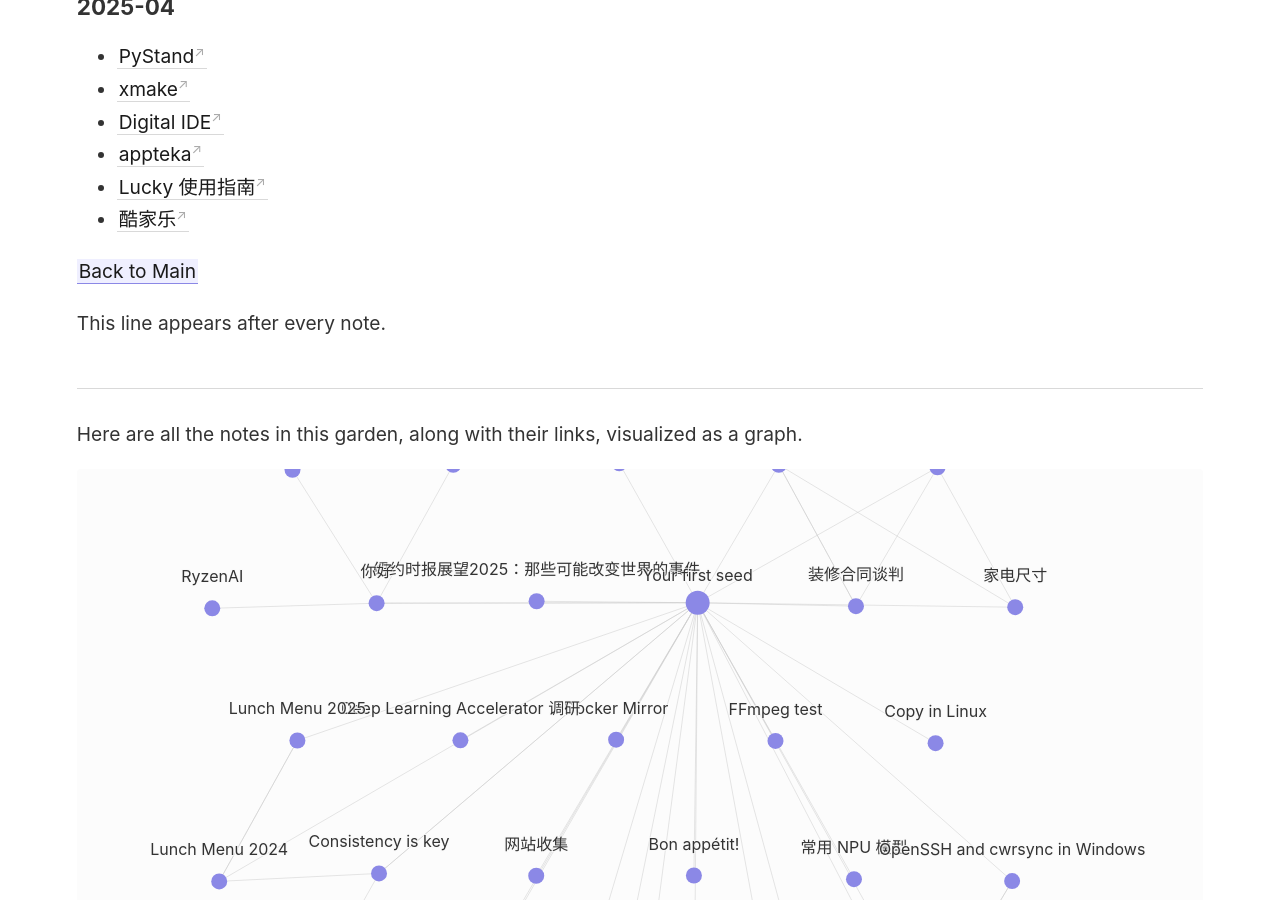
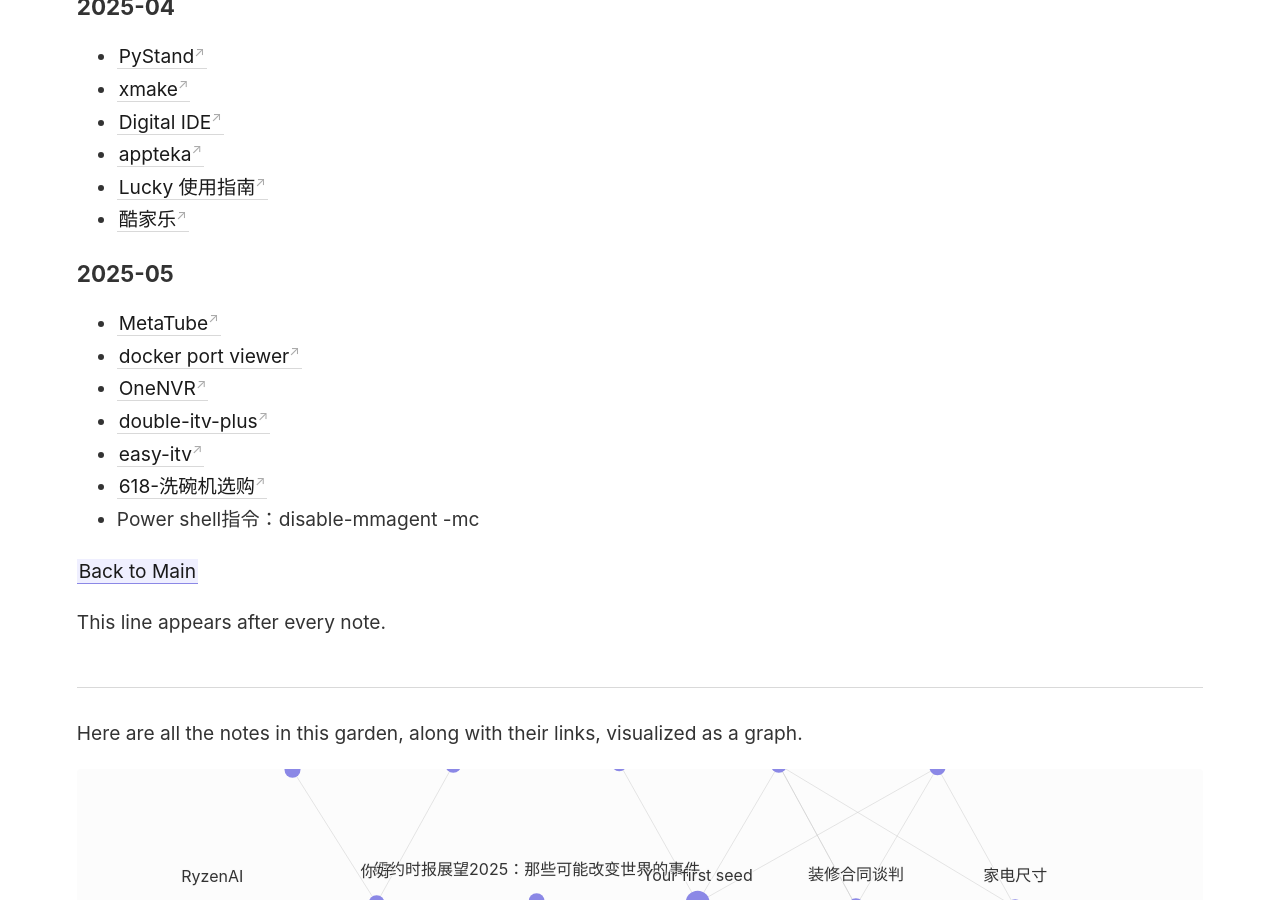
Before and after one commit to easygoal/digital-garden, a Jekyll site: the page built from _notes/daily.md, in a window 1280 px wide and 900 px high, scrolled down 3232 px. Built offline with Jekyll 4.4.1, drawn with Linux system fonts in a browser that asks for light colours.

```diff
--- a/_notes/daily.md
+++ b/_notes/daily.md
@@ -97,5 +97,15 @@ title: daily
 - [Lucky 使用指南](https://lucky666.cn/docs/intro)
 - [酷家乐](https://b.kujiale.com/product/brick-design)
 
+### 2025-05
+- [MetaTube](https://metatube-community.github.io/wiki/plugin-installation)
+- [docker port viewer](https://laosu.tech/2025/04/19/Docker%E5%BA%94%E7%94%A8%E7%AB%AF%E5%8F%A3%E6%9F%A5%E7%9C%8B%E5%99%A8docker-port-viewer)
+- [OneNVR](https://laosu.tech/2025/04/16/%E8%BD%BB%E9%87%8F%E7%BA%A7%E7%9A%84%E7%BD%91%E7%BB%9C%E8%A7%86%E9%A2%91%E5%BD%95%E5%83%8F%E6%9C%BAOneNVR/)
+- [double-itv-plus](https://www.miandrui.com/blog/a_iptv_source_in_china/)
+- [easy-itv](https://laosu.tech/2025/03/26/%E5%BC%80%E7%AE%B1%E5%8D%B3%E7%94%A8%E7%9A%84itv%E6%BA%90easy-itv)
+- [618-洗碗机选购](https://zhuanlan.zhihu.com/p/1905571164765529051)
+- Power shell指令：disable-mmagent -mc
+
+
 
 [[your-first-note|Back to Main]]
```
Also changed, not shown: _notes/2025/05-01-家电尺寸.md (+6 -6 lines), _notes/2025/lunch_menu_2025.md (+25 -1 lines), assets/img/2025/lunch-25-w21.webp (added), assets/img/2025/lunch-25-w22.webp (added), assets/img/2025/lunch-25-w23.webp (added), assets/img/2025/lunch-25-w24.webp (added), assets/img/2025/lunch-25-w25.webp (added), assets/img/home_appliance/midea_m9s_ultra.png (added).
